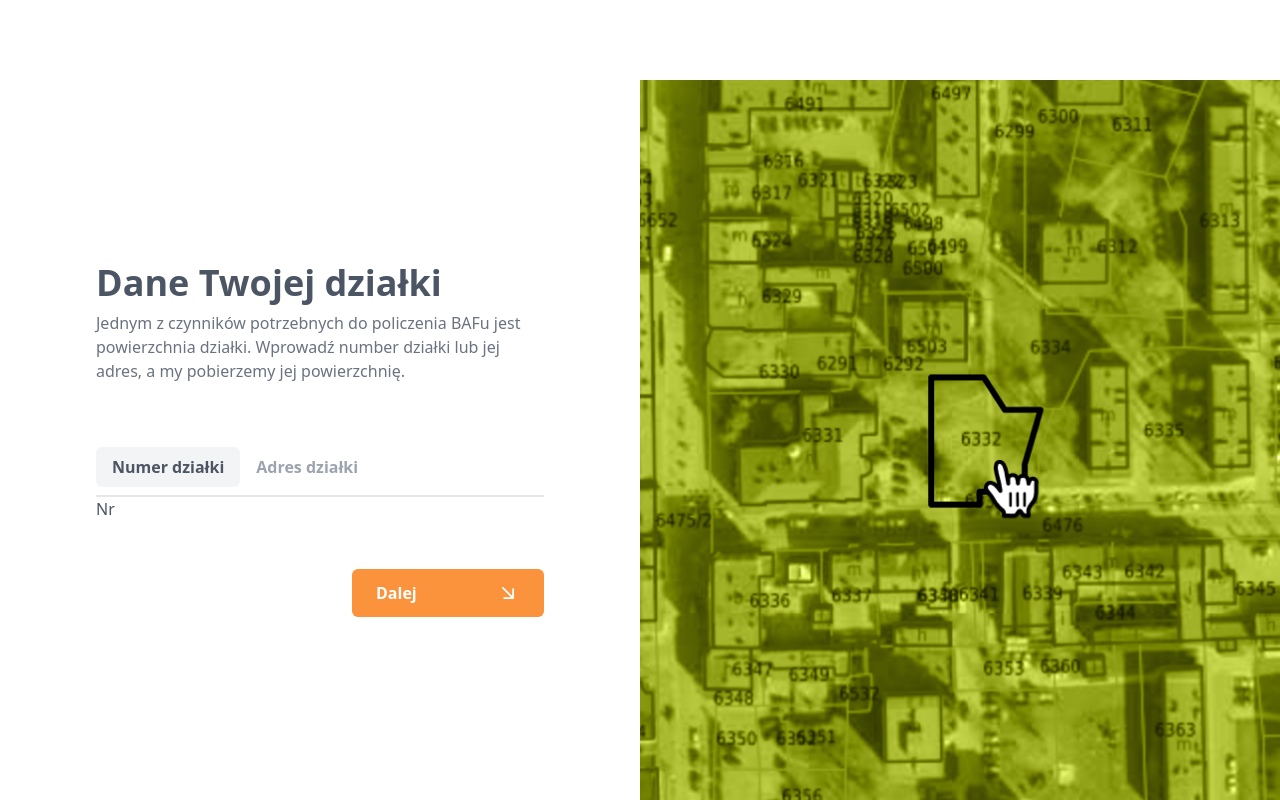
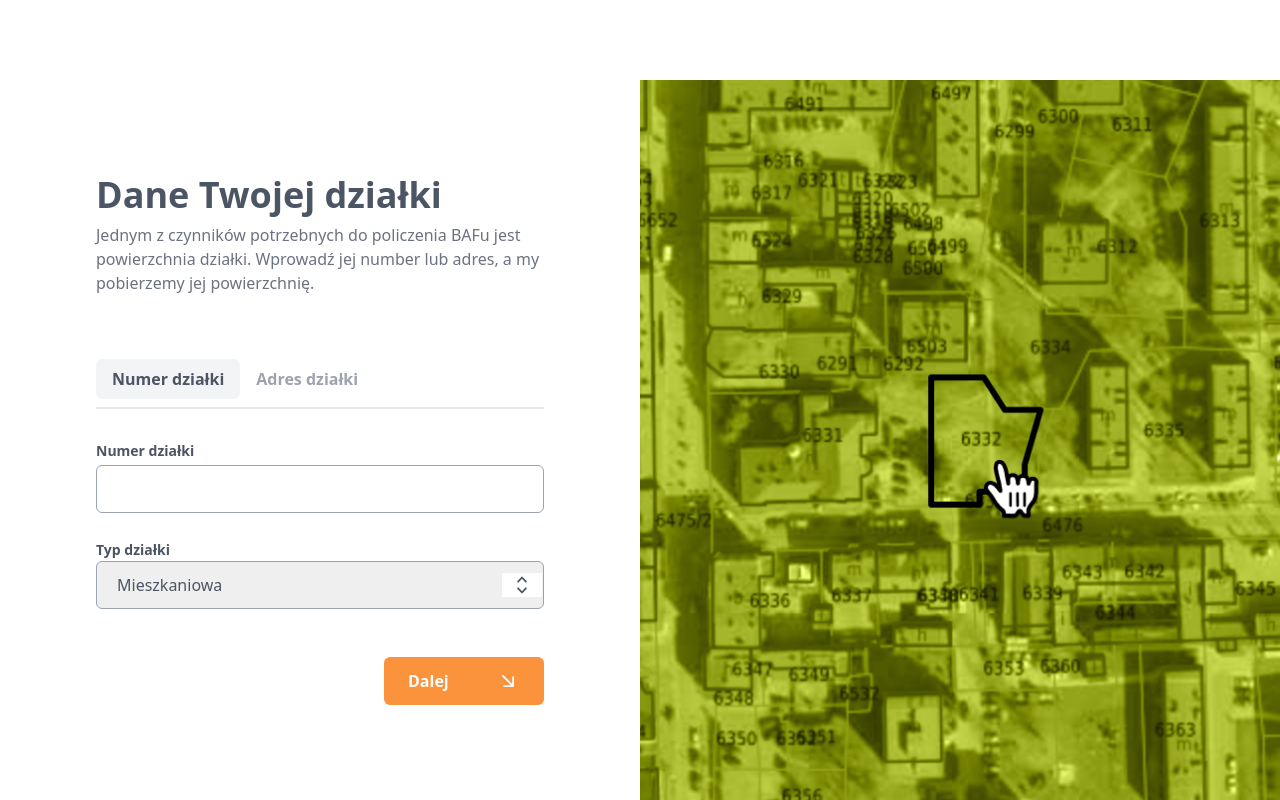
Before and after one commit to kunertmichal/baf-fe, a Next.js app: page /znajdz-dzialke in a window 1280 px wide. Built offline with nearby package versions, Linux system fonts and the light colour scheme.

Commit message:
add form fields and validation

```diff
--- a/package.json
+++ b/package.json
@@ -10,6 +10,7 @@
   },
   "dependencies": {
     "@heroicons/react": "^2.0.18",
+    "@radix-ui/react-form": "^0.0.3",
     "@radix-ui/react-tabs": "^1.0.4",
     "@types/node": "20.3.3",
     "@types/react": "18.2.14",
@@ -22,7 +23,8 @@
     "react": "18.2.0",
     "react-dom": "18.2.0",
     "tailwindcss": "3.3.2",
-    "typescript": "5.1.6"
+    "typescript": "5.1.6",
+    "zustand": "^4.3.8"
   },
   "prettier": {
     "tabWidth": 2,
--- a/src/components/Button/Button.constants.tsx
+++ b/src/components/Button/Button.constants.tsx
@@ -5,6 +5,7 @@ export type BaseButtonProps = {
   className?: string
   onClick?: MouseEventHandler<HTMLButtonElement | HTMLAnchorElement>
   disabled?: boolean
+  type?: 'button' | 'submit' | 'reset'
 }
 
 export type ButtonAsButtonProps = BaseButtonProps & {
--- a/src/components/Button/Button.tsx
+++ b/src/components/Button/Button.tsx
@@ -11,10 +11,11 @@ export const Button = (props: ButtonProps) => {
     as = 'button',
     onClick,
     disabled,
+    type = 'button',
     ...rest
   } = props
   const cssBase =
-    'inline-flex items-center px-6 min-w-[12rem] h-12 rounded-md text-white ' +
+    'inline-flex items-center px-6 min-w-[10rem] h-12 rounded-md text-white ' +
     'font-semibold bg-orange-400 focus:outline-none focus:ring-2 focus:ring-orange-400 ' +
     'focus:ring-offset-2 disabled:opacity-50 disabled:cursor-not-allowed'
 
@@ -23,6 +24,7 @@ export const Button = (props: ButtonProps) => {
     className: classNames(cssBase, className),
     disabled,
     ...(onClick && { onClick }),
+    ...(Component === 'button' && type && { type }),
     ...rest
   }
 
--- /dev/null
+++ b/src/constants/plotTypes.ts
@@ -0,0 +1,11 @@
+export type PlotType = { id: number; name: string; minValue: number }
+
+export const plotTypes: Array<PlotType> = [
+  { id: 1, name: 'Mieszkaniowa', minValue: 0.6 },
+  { id: 2, name: 'Przestrzenie publ.', minValue: 0.6 },
+  { id: 3, name: 'Usługowa', minValue: 0.3 },
+  { id: 4, name: 'Produkcyjna', minValue: 0.3 },
+  { id: 7, name: 'Usługowo-produkcyjna', minValue: 0.3 },
+  { id: 5, name: 'Składy i magazyny', minValue: 0.5 },
+  { id: 6, name: 'Usługowo-mieszkaniowa', minValue: 0.3 }
+]
--- a/src/pages/znajdz-dzialke.tsx
+++ b/src/pages/znajdz-dzialke.tsx
@@ -1,4 +1,9 @@
+import type { SyntheticEvent } from 'react'
 import * as Tabs from '@radix-ui/react-tabs'
+import * as Form from '@radix-ui/react-form'
+import type { PlotType } from '@/constants/plotTypes'
+import { plotTypes } from '@/constants/plotTypes'
+import { ChevronUpDownIcon } from '@heroicons/react/20/solid'
 import { DefaultLayout } from '@/components/DefaultLayout'
 import { Row } from '@/components/Row'
 import { BackgroundColumn } from '@/components/BackgroundColumn'
@@ -6,6 +11,18 @@ import { Paragraph, PrimaryHeadline } from '@/components/Typography'
 import { Button } from '@/components/Button/Button'
 
 export default function FindPlot() {
+  const handleSubmit = (e: SyntheticEvent) => {
+    e.preventDefault()
+    console.log(e)
+
+    /**
+     * TODO
+     * 1.) zapisz dane do store'a
+     * 2.) pobierz dane dzialki
+     * 3.) przekieruj do kalkulatora
+     * */
+  }
+
   return (
     <DefaultLayout>
       <Row className="grid-cols-2">
@@ -16,30 +33,111 @@ export default function FindPlot() {
             </PrimaryHeadline>
             <Paragraph className="mb-16">
               Jednym z czynników potrzebnych do policzenia BAFu jest
-              powierzchnia działki. Wprowadź number działki lub jej adres, a my
+              powierzchnia działki. Wprowadź jej number lub adres, a my
               pobierzemy jej powierzchnię.
             </Paragraph>
-            <Tabs.Root defaultValue="plot-id">
+            <Form.Root onSubmit={handleSubmit}>
+              <Tabs.Root defaultValue="plotId">
                 <Tabs.List className="flex space-x-2 border-b-2 pb-2">
                   <Tabs.Trigger
-                  value="plot-id"
+                    value="plotId"
                     className="data-[state='active']:text-gray-600 data-[state='active']:bg-gray-100 py-2 px-4 rounded-md font-semibold text-gray-400 hover:text-gray-600"
                   >
                     Numer działki
                   </Tabs.Trigger>
                   <Tabs.Trigger
-                  value="plot-address"
+                    value="plotAddress"
                     className="data-[state='active']:text-gray-600 data-[state='active']:bg-gray-100 p-2 rounded-md font-semibold text-gray-400 hover:text-gray-600"
                   >
                     Adres działki
                   </Tabs.Trigger>
                 </Tabs.List>
-              <Tabs.Content value="plot-id">Nr</Tabs.Content>
-              <Tabs.Content value="plot-address">Ad</Tabs.Content>
+                <Tabs.Content value="plotId" className="pt-8 focus:outline-0">
+                  <Form.Field name="plotId">
+                    <Form.Label className="text-sm font-semibold mb-1 block">
+                      Numer działki
+                    </Form.Label>
+                    <Form.Control asChild>
+                      <input
+                        type="text"
+                        required
+                        className="w-full border border-gray-400 rounded-md h-12 px-4 focus:outline-gray-600"
+                      />
+                    </Form.Control>
+                    <Form.Message match="valueMissing" className="text-red-500">
+                      To pole nie może być puste
+                    </Form.Message>
+                  </Form.Field>
+                </Tabs.Content>
+                <Tabs.Content
+                  value="plotAddress"
+                  className="pt-8 focus:outline-0"
+                >
+                  <div className="grid grid-cols-2 gap-6">
+                    <Form.Field name="plotAddressStreet">
+                      <Form.Label className="text-sm font-semibold">
+                        Ulica
+                      </Form.Label>
+                      <Form.Control asChild>
+                        <input
+                          type="text"
+                          required
+                          className="w-full border border-gray-400 rounded-md h-12 px-4"
+                        />
+                      </Form.Control>
+                      <Form.Message
+                        match="valueMissing"
+                        className="text-red-500"
+                      >
+                        To pole nie może być puste
+                      </Form.Message>
+                    </Form.Field>
+                    <Form.Field name="plotAddressNumber">
+                      <Form.Label className="text-sm font-semibold">
+                        Numer budynku
+                      </Form.Label>
+                      <Form.Control asChild>
+                        <input
+                          type="text"
+                          required
+                          className="w-full border border-gray-400 rounded-md h-12 px-4"
+                        />
+                      </Form.Control>
+                      <Form.Message
+                        match="valueMissing"
+                        className="text-red-500"
+                      >
+                        To pole nie może być puste
+                      </Form.Message>
+                    </Form.Field>
+                  </div>
+                </Tabs.Content>
               </Tabs.Root>
+              <Form.Field name="plotAddressNumber" className="mt-6">
+                <Form.Label className="text-sm font-semibold">
+                  Typ działki
+                </Form.Label>
+                <Form.Control asChild>
+                  <div className="relative">
+                    <span className="pointer-events-none absolute bg-white px-2 top-1/2 -translate-y-1/2 right-[2px]">
+                      <ChevronUpDownIcon className="w-6 h-6" />
+                    </span>
+                    <select className="w-full border border-gray-400 rounded-md h-12 px-4 cursor-pointer">
+                      {plotTypes.map((plotType: PlotType) => (
+                        <option key={plotType.id} value={plotType.minValue}>
+                          {plotType.name}
+                        </option>
+                      ))}
+                    </select>
+                  </div>
+                </Form.Control>
+              </Form.Field>
               <div className="flex justify-end">
-              <Button className="mt-12">Dalej</Button>
+                <Button className="mt-12" type="submit">
+                  Dalej
+                </Button>
               </div>
+            </Form.Root>
           </div>
         </div>
         <BackgroundColumn bgClassName="bg-plot" />
--- a/src/styles/globals.css
+++ b/src/styles/globals.css
@@ -3,5 +3,5 @@
 @tailwind utilities;
 
 *, *::after, *::before {
-  @apply text-gray-600
+  @apply text-gray-600 focus:outline-gray-600
 }
```
Also changed, not shown: src/store/store.ts (added, +9 -0 lines), 1 other file (tests, documents, lock files or other folders). Lines whose indentation alone changed are shown as unchanged.
